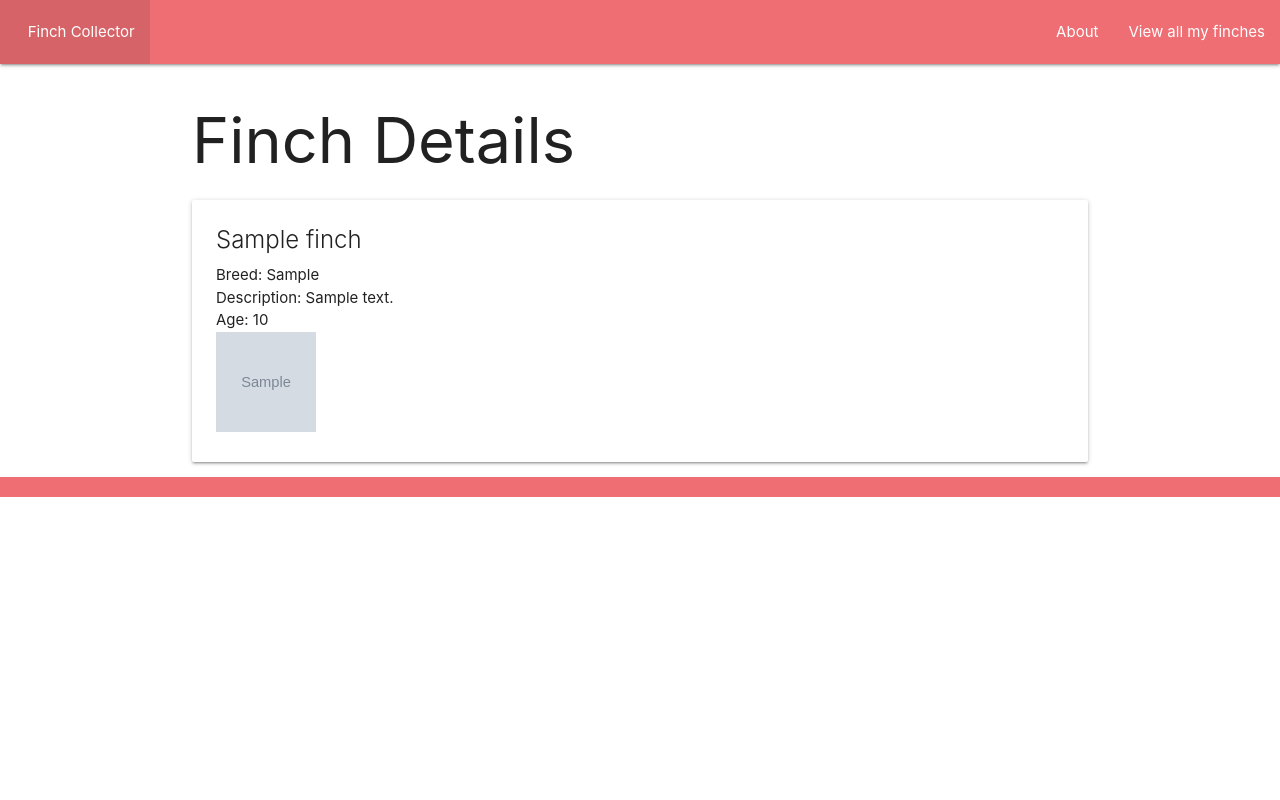
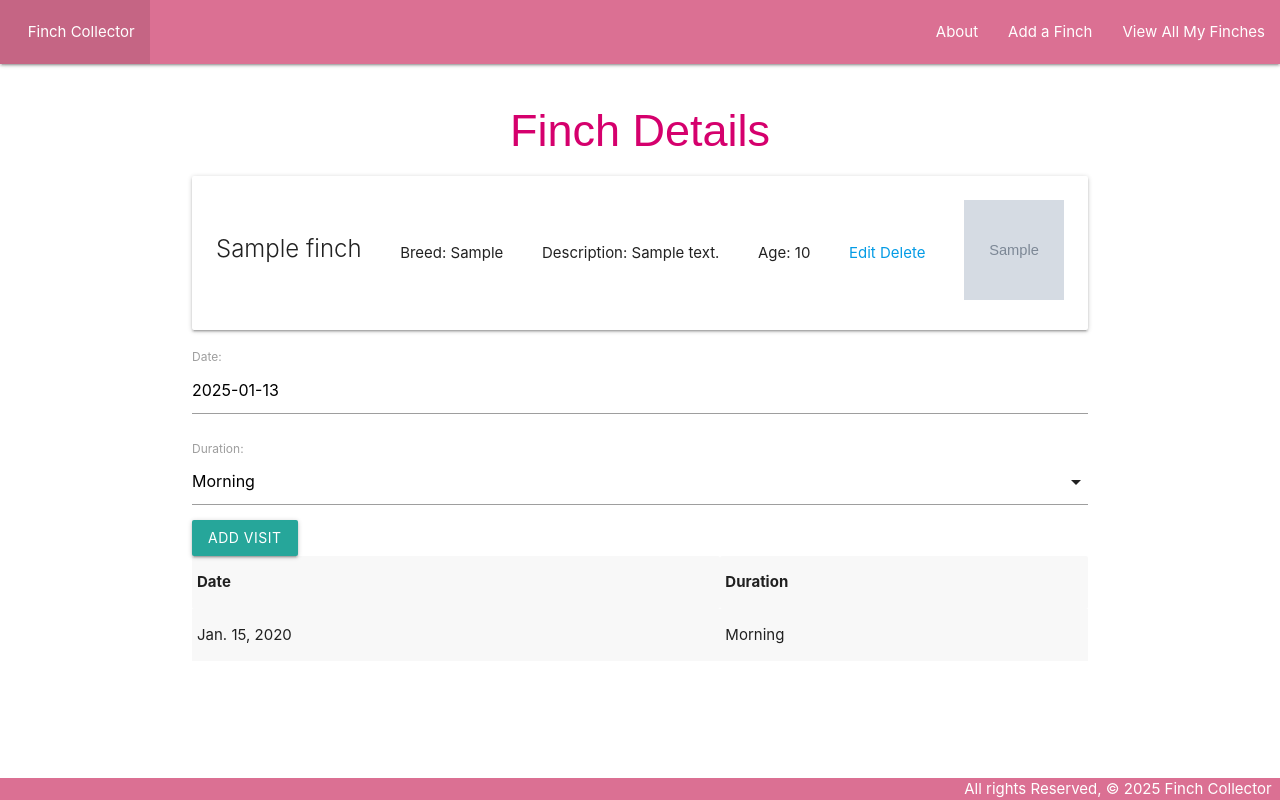
Before and after one commit to mahalabsi/collector-lab, a Django app: page /finches/1/ in a window 1280 px wide. Run offline with Django 5.2, Linux system fonts and the light colour scheme; tables that the repository leaves empty hold one stand-in row (values such as "Sample post"); grey boxes marked "Sample" are stand-in pictures.

Commit message:
done w/ last week p1,2,

```diff
--- /dev/null
+++ b/finchcollector/main_app/forms.py
@@ -0,0 +1,7 @@
+from django.forms import ModelForm
+from .models import Visit
+
+class VisitForm(ModelForm):
+    class Meta:
+        model=Visit
+        fields=['date','duration']
--- a/finchcollector/main_app/models.py
+++ b/finchcollector/main_app/models.py
@@ -1,4 +1,15 @@
 from django.db import models
+from django.urls import reverse
+
+DURATIONS = (
+    ('M', 'Morning'),
+    ('A', 'Afternoon'),
+    ('N', 'Night')
+)
+
+
+
+
 
 # Create your models here.
 class Finch(models.Model):
@@ -8,3 +19,18 @@ class Finch(models.Model):
     age = models.IntegerField()
     # image = models.CharField(default=None, blank=True, null=True, max_length=2000)
     image = models.ImageField(upload_to='main_app/static/uploads/', default="")
+
+    def get_absolute_url(self):
+        return reverse('detail', kwargs={'finch_id': self.id})
+
+    def __str__(self):
+        return self.name
+
+class Visit(models.Model):
+    date = models.DateField()
+    # B - breakfast, L - lunch, D - dinner
+    duration = models.CharField(max_length=1, choices=DURATIONS, default=DURATIONS[0][0])
+    finch = models.ForeignKey(Finch, on_delete=models.CASCADE) #foreign key will always be in the many side (rule of thumb)
+
+    def __str__(self):
+        return f"{self.get_duration_display()} on {self.date} for {self.finch.name} "
--- /dev/null
+++ b/finchcollector/main_app/static/css/style.css
@@ -0,0 +1,39 @@
+body {
+  display: flex;
+  min-height: 100vh;
+  flex-direction: column;
+}
+
+main {
+  flex: 1 0 auto;
+}
+
+footer.page-footer {
+  padding-top: 0;
+  text-align: right;
+  background-color: palevioletred;
+}
+
+.card-content {
+  display: flex;
+  justify-content: space-between;
+  align-items: center;
+}
+.nav-wrapper {
+  background-color: palevioletred;
+}
+
+h1 {
+  font-family: 'Arial', sans-serif; /* Change font family */
+  font-size: 3rem; /* Adjust font size */
+  color: #d5006d; /* Change text color */
+  text-align: center; /* Center the header */
+  margin-bottom: 20px; /* Add some space below the header */
+}
+
+.img-finch {
+  max-width: 50%; /* Limit the image width */
+  height: auto; /* Maintain aspect ratio */
+  display: block; /* Center the image */
+  margin: 0 auto; /* Center the image */
+}
--- a/finchcollector/main_app/templates/about.html
+++ b/finchcollector/main_app/templates/about.html
@@ -1,5 +1,5 @@
 {%extends 'base.html'%} {%block content%}
-<h1>About the cFinch collector App</h1>
+<h1>About the Finch collector App</h1>
 <p>Where is the finch collector?</p>
 <!-- <footer>All rights reserved, &copy: 2025 Cat Collector</footer> -->
 {%endblock%}
--- a/finchcollector/main_app/templates/base.html
+++ b/finchcollector/main_app/templates/base.html
@@ -10,6 +10,7 @@
       href="https://cdnjs.cloudflare.com/ajax/libs/materialize/1.0.0/css/materialize.min.css"
     />
     <link rel="stylesheet" href="{% static 'css/style.css' %}" />
+    <script src="https://cdnjs.cloudflare.com/ajax/libs/materialize/1.0.0/js/materialize.min.js"></script>
   </head>
   <body>
     <header class="navbar-fixed">
@@ -24,15 +25,16 @@
           </ul>
           <ul class="right">
             <li><a href="{% url 'about' %}">About</a></li>
-            <li><a href="{% url 'index' %}">View all my finches</a></li>
+            <li><a href="{% url 'finches_create' %}">Add a Finch</a></li>
+            <li><a href="{% url 'index' %}">View All My Finches</a></li>
           </ul>
         </div>
       </nav>
     </header>
-    <main class="container">{%block content%} {%endblock%}</main>
+    <main class="container">{% block content %} {% endblock %}</main>
     <footer class="page-footer">
       <div class="right">
-        All rights Reserved, &copy; 2025 Finch Collector &nbsp
+        All rights Reserved, &copy; 2025 Finch Collector &nbsp;
       </div>
     </footer>
   </body>
--- a/finchcollector/main_app/templates/finches/detail.html
+++ b/finchcollector/main_app/templates/finches/detail.html
@@ -13,6 +13,12 @@
     {% else %}
     <p>Age: little finch</p>
     {% endif %}
+
+    <div class="card-section">
+      <a href="{% url 'finches_update' finch.id%}">Edit</a>
+      <a href="{% url 'finches_delete' finch.id%}">Delete</a>
+    </div>
+
     <div>
       {% load static %}
       <img
@@ -23,4 +29,42 @@
     </div>
   </div>
 </div>
+
+<div>
+  <div>
+    <form method="post" action="{% url 'add_visit' finch.id %}">
+      {%csrf_token%} {{visit_form.as_p}}
+      <input type="submit" class="btn" value="add visit" />
+    </form>
+  </div>
+  <table class="striped">
+    <thread>
+      <tr>
+        <th>Date</th>
+        <th>Duration</th>
+      </tr>
+    </thread>
+    <tbody>
+      {% for visit in finch.visit_set.all%}
+      <tr>
+        <td>{{visit.date}}</td>
+        <td>{{visit.get_duration_display}}</td>
+      </tr>
+      {%endfor %}
+    </tbody>
+  </table>
+</div>
+
+<script>
+  var dateEl = document.getElementById('id_date')
+  M.Datepicker.init(dateEl, {
+    format: 'yyyy-mm-dd',
+    defaultDate: new Date(),
+    setDefaultDate: true,
+    autoClose: true
+  })
+
+  let selectEl = document.getElementById('id_duration')
+  M.FormSelect.init(selectEl)
+</script>
 {% endblock %}
--- a/finchcollector/main_app/urls.py
+++ b/finchcollector/main_app/urls.py
@@ -4,5 +4,10 @@ urlpatterns = [
     path('', views.home, name='home'),
     path('about', views.about, name='about'),
     path('finches/', views.finch_index, name='index'),
-    path('finches/<int:finch_id>/', views.finches_detail, name='detail')
+    path('finches/<int:finch_id>/', views.finches_detail, name='detail'),
+    path('finches/create/', views.FinchCreate.as_view(), name='finches_create'),
+    path('finches/<int:pk>/update/', views.FinchUpdate.as_view(), name='finches_update'),
+    path('finches/<int:pk>/delete/', views.FinchDelete.as_view(), name='finches_delete'),
+    path('finch/<int:finch_id>/add_visit',views.add_visit, name='add_visit')
+
 ]
--- a/finchcollector/main_app/views.py
+++ b/finchcollector/main_app/views.py
@@ -1,8 +1,21 @@
-from django.shortcuts import render
+from django.shortcuts import render, redirect
 from django.http import HttpResponse
 from .models import Finch
 # Create your views here.
-# from django.views.generic.edit import CreateView, UpdateView, DeleteView
+from django.views.generic.edit import CreateView, UpdateView, DeleteView
+from .forms import VisitForm
+
+class FinchCreate(CreateView):
+    model = Finch
+    fields = ['name','breed', 'description','age', 'image']
+
+class FinchUpdate(UpdateView):
+    model = Finch
+    fields = ['breed', 'description','age']
+class FinchDelete(DeleteView):
+    model = Finch
+    success_url = '/finches/'
+
 
 def home(request):
     return render(request, 'home.html')
@@ -13,4 +26,12 @@ def finch_index(request):
     return render(request, 'finches/index.html',{'finches':finches})
 def finches_detail(request, finch_id):
     finch= Finch.objects.get(id=finch_id)
-    return render(request, 'finches/detail.html',{'finch':finch})
+    visit_form = VisitForm
+    return render(request, 'finches/detail.html',{'finch':finch, 'visit_form': visit_form})
+def add_visit(request, finch_id):
+    form = VisitForm(request.POST)
+    if form.is_valid():
+        new_visit = form.save(commit=False)
+        new_visit.finch_id = finch_id
+        new_visit.save()
+    return redirect('detail', finch_id = finch_id)
```
Also changed, not shown: finchcollector/main_app/templates/home.html (+9 -0 lines), finchcollector/main_app/templates/main_app/finch_confirm_delete.html (added, +14 -0 lines), finchcollector/main_app/templates/main_app/finch_form.html (added, +14 -0 lines), finchcollector/main_app/migrations/0002_visit.py (added), finchcollector/main_app/static/style.css (deleted), finchcollector/main_app/static/uploads/images.jpeg (added), finchcollector/main_app/static/uploads/images_OqocWUQ.jpeg (added), finchcollector/main_app/static/uploads/images_PgOPTSD.jpeg (added), finchcollector/main_app/static/uploads/images_aQkjDDV.jpeg (added), finchcollector/main_app/static/uploads/images_gSBZmcV.jpeg (added).
